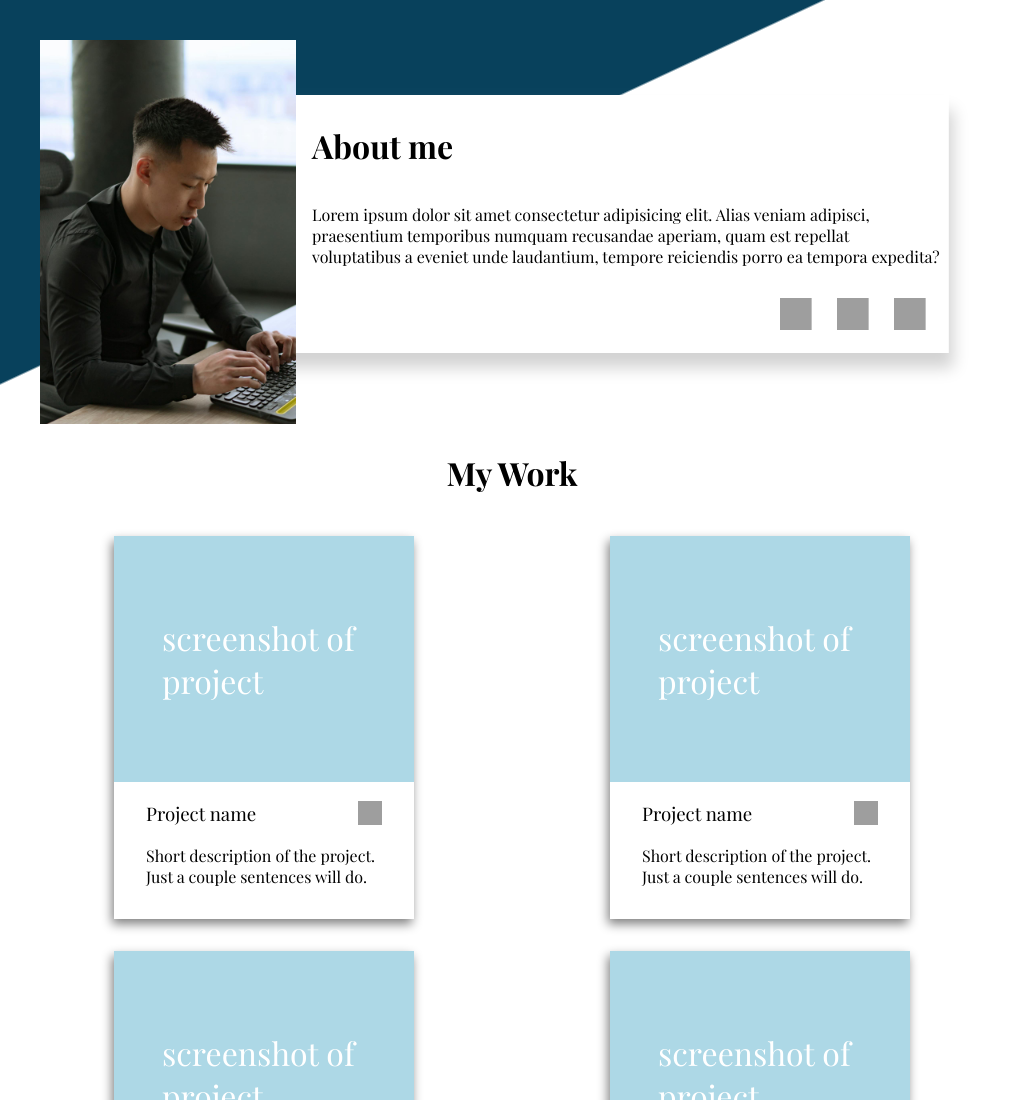
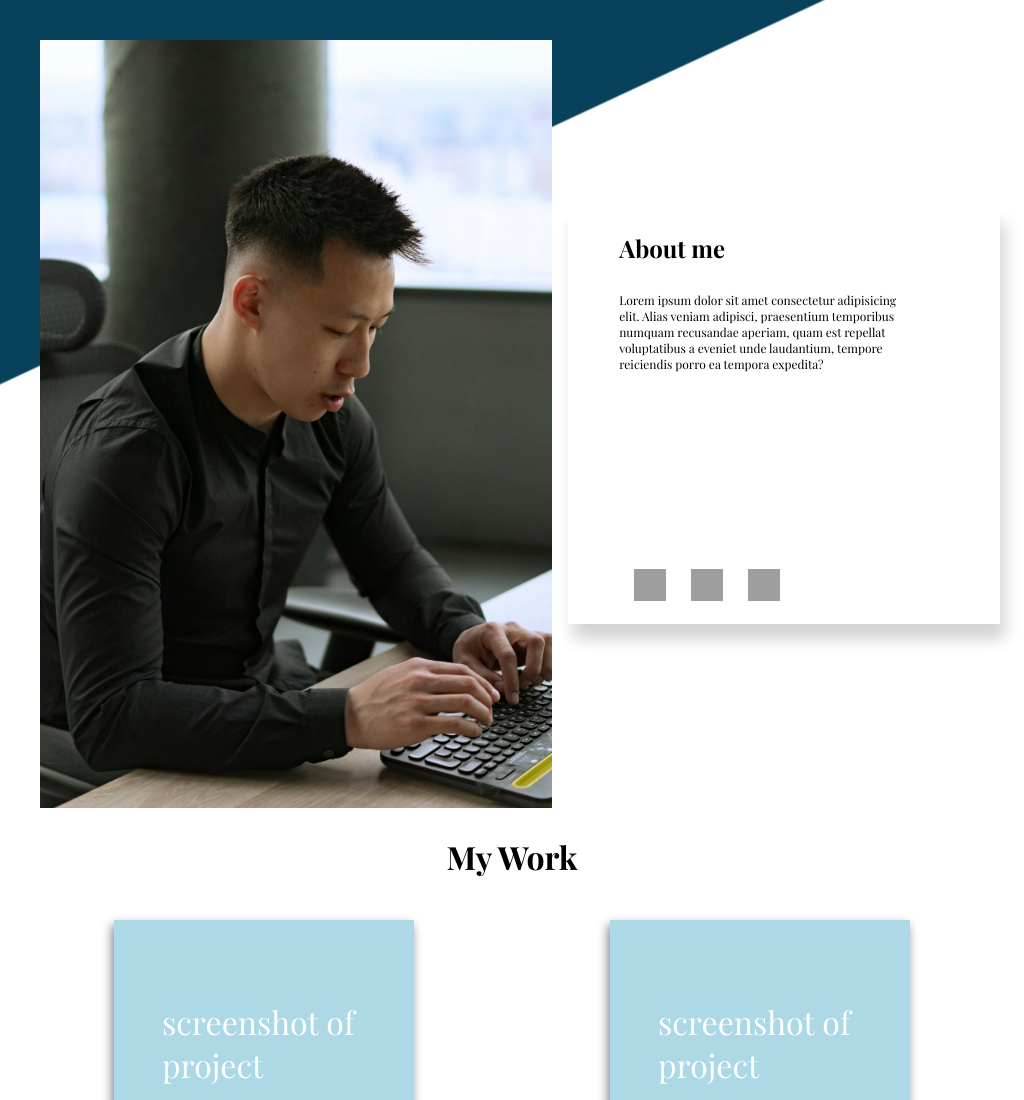
Before and after one commit to bobmcw/odin-homePage, a website built with webpack: page src/index.html in a window 1024 px wide. Shown: the top 1100 px of the page. Built offline with nearby package versions, Linux system fonts and the light colour scheme; grey boxes are pictures that could not be loaded; a web font is replaced by a local one.

Commit message:
changed the tablet layout

```diff
--- a/src/style.css
+++ b/src/style.css
@@ -131,17 +131,17 @@ footer > .footerText> .icons{
         flex-direction: row;
     }
     .about > .myImg{
-        width: 25vw;
+        width: 50vw;
     }
     .aboutText{
-        height: min-content;
-        max-height: 400px;
+        width: 80vw;
+        height: 50vh;
+        max-height: 1000px;
         box-shadow: 5px 15px 15px lightgray;
-        font-size: 2vh;
+        font-size: 1.5vh;
         display: flex;
         flex-direction: column;
         background-color: white;
-        transform: translate(-5vw);
         z-index: -1;
         padding-left: 5vw;
     }
@@ -150,6 +150,8 @@ footer > .footerText> .icons{
         text-align: left;
     }
     .aboutText > p{
+        align-self: flex-start;
+        max-width: 300px;
         display: flex;
         flex-grow: 1;
     }
@@ -157,7 +159,7 @@ footer > .footerText> .icons{
         margin: 15px;
         width: min-content;
         gap: 25px;
-        align-self: flex-end;
+        align-self: flex-start;
         justify-self: flex-end;
     }
     footer {
```
